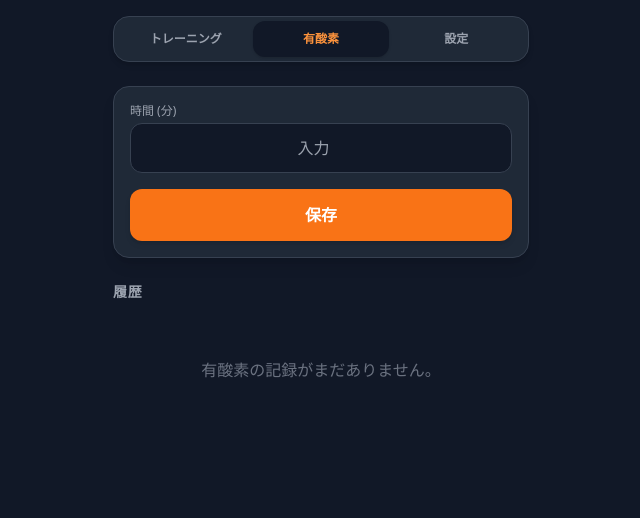
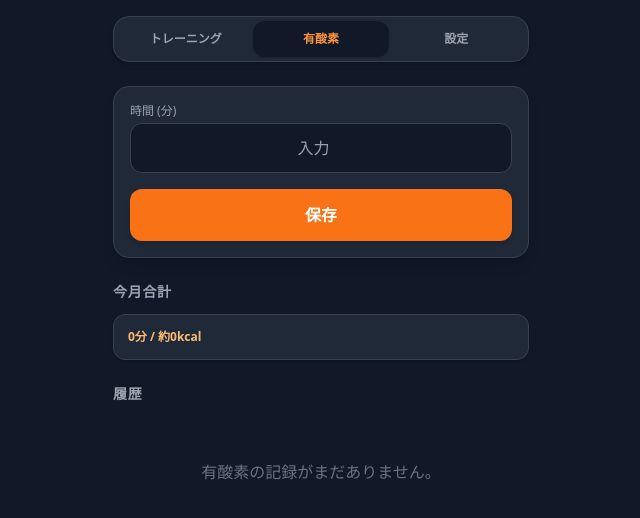
Before and after one commit to toshi1213bus-cmd/iron-log, a plain HTML site: page index.html in a window 1280 px wide. Both pictures are taken after a click on the button "有酸素". Shown: the whole page, without its empty margins (319-959 px from the left). Drawn offline with nearby package versions, Linux system fonts and the light colour scheme.

Commit message:
Update index.html

```diff
--- a/index.html
+++ b/index.html
@@ -99,6 +99,13 @@
             </button>
         </div>
 
+        <div class="space-y-3">
+            <h2 class="text-sm font-semibold text-gray-400 uppercase tracking-wider">今月合計</h2>
+            <div class="bg-gray-800 border border-gray-700 rounded-xl p-3.5 shadow">
+                <div id="monthlyCardioSummary" class="text-xs text-orange-300 font-bold">0分 / 約0kcal</div>
+            </div>
+        </div>
+
         <div class="space-y-4">
             <h2 class="text-sm font-semibold text-gray-400 uppercase tracking-wider">履歴</h2>
             <div id="cardioList" class="space-y-3"></div>
@@ -108,19 +115,16 @@
         </div>
     </div>
 
-    <!-- ================= 3. 設定タブ（テキスト貼り付け対応） ================= -->
+    <!-- ================= 3. 設定タブ ================= -->
     <div id="tabContentSettings" class="space-y-6 hidden">
         <div class="bg-gray-800 border border-gray-700 rounded-2xl p-4 shadow-lg space-y-4">
             <h2 class="text-sm font-semibold text-orange-400 uppercase tracking-wider">バックアップ出力・復元</h2>
-            <p class="text-xs text-gray-400 leading-relaxed">
-            </p>
             <div class="space-y-2 pt-2">
                 <button type="button" onclick="exportData()" class="w-full bg-gray-900 hover:bg-gray-700 text-gray-200 py-3 rounded-xl border border-gray-700 text-xs font-bold transition">
                     出力 (JSON)
                 </button>
             </div>
             <div class="space-y-2 pt-4 border-t border-gray-700">
-                <label class="block text-xs text-gray-400"></label>
                 <textarea id="importText" rows="4" placeholder="JSON貼り付け"
                     class="w-full bg-gray-900 border border-gray-700 rounded-xl p-3 text-xs text-white font-mono focus:outline-none focus:border-orange-500"></textarea>
                 <button type="button" onclick="importFromJsonText()" class="w-full bg-gray-900 hover:bg-gray-700 text-orange-400 py-3 rounded-xl border border-gray-700 text-xs font-bold transition">
@@ -130,7 +134,6 @@
         </div>
     </div>
 
-    <!-- スクリプト前半 -->
     <script>
         function sanitizeWorkouts(rawWorkouts) {
             if (!Array.isArray(rawWorkouts)) return [];
@@ -170,7 +173,6 @@
             });
             return Array.from(uniqueMap.values());
         }
-
         let workouts = sanitizeWorkouts(JSON.parse(localStorage.getItem('simple_workouts')) || []);
         let cardios = sanitizeCardios(JSON.parse(localStorage.getItem('simple_cardios')) || []);
         let dayPplMap = JSON.parse(localStorage.getItem('simple_day_ppl')) || {};
@@ -182,7 +184,6 @@
             const wContent = document.getElementById('tabContentWorkout');
             const cContent = document.getElementById('tabContentCardio');
             const sContent = document.getElementById('tabContentSettings');
-
             const wBtn = document.getElementById('tabBtnWorkout');
             const cBtn = document.getElementById('tabBtnCardio');
             const sBtn = document.getElementById('tabBtnSettings');
@@ -566,8 +567,18 @@
         function renderCardios() {
             const list = document.getElementById('cardioList');
             const empty = document.getElementById('emptyCardioMessage');
+            const summary = document.getElementById('monthlyCardioSummary');
             if (!list) return;
             list.innerHTML = '';
+
+            const now = new Date();
+            const currentYearMonth = `${now.getFullYear()}-${String(now.getMonth() + 1).padStart(2, '0')}`;
+            const monthlyItems = cardios.filter(i => i.dateStr.startsWith(currentYearMonth));
+            const totalMin = monthlyItems.reduce((sum, i) => sum + i.minutes, 0);
+            const totalKcal = Math.round(totalMin * 3.5);
+            if (summary) {
+                summary.textContent = `${totalMin}分 / 約${totalKcal}kcal`;
+            }
 
             if (cardios.length === 0) {
                 if (empty) empty.classList.remove('hidden');
@@ -582,14 +593,13 @@
                 const dayCardio = cardios.find(i => i.dateStr === dateStr);
                 if (!dayCardio) return;
 
+                const dayKcal = Math.round(dayCardio.minutes * 3.5);
                 const div = document.createElement('div');
                 div.className = 'bg-gray-800 border border-gray-700 rounded-xl p-3 flex justify-between items-center shadow';
                 div.innerHTML = `
                     <div class="flex items-center gap-3">
-                        <span class="text-xs font-bold text-orange-400">${formatDate(dateStr)}</span>
-                        <div>
-                            <span class="text-xs text-gray-400 ml-2">${dayCardio.minutes} 分</span>
-                        </div>
+                        <span class="text-sm font-bold text-orange-400">${formatDate(dateStr)}</span>
+                        <span class="text-sm font-bold text-white">${dayCardio.minutes}分 <span class="text-xs text-gray-400 font-normal">(約${dayKcal}kcal)</span></span>
                     </div>
                     <button type="button" onclick="deleteCardio('${dayCardio.id}')" class="text-gray-500 hover:text-red-400 p-1">✕</button>
                 `;
@@ -621,7 +631,6 @@
             a.remove();
         }
 
-        // テキスト貼り付けによる復元処理
         function importFromJsonText() {
             const text = document.getElementById('importText').value.trim();
             if (!text) {
@@ -660,7 +669,6 @@
             return str.replace(/[&<>'"]/g, t => ({ '&': '&amp;', '<': '&lt;', '>': '&gt;', "'": '&#39;', '"': '&quot;' }[t] || t));
         }
 
-        // 初期描画
         renderWorkouts();
     </script>
 </body>
```
